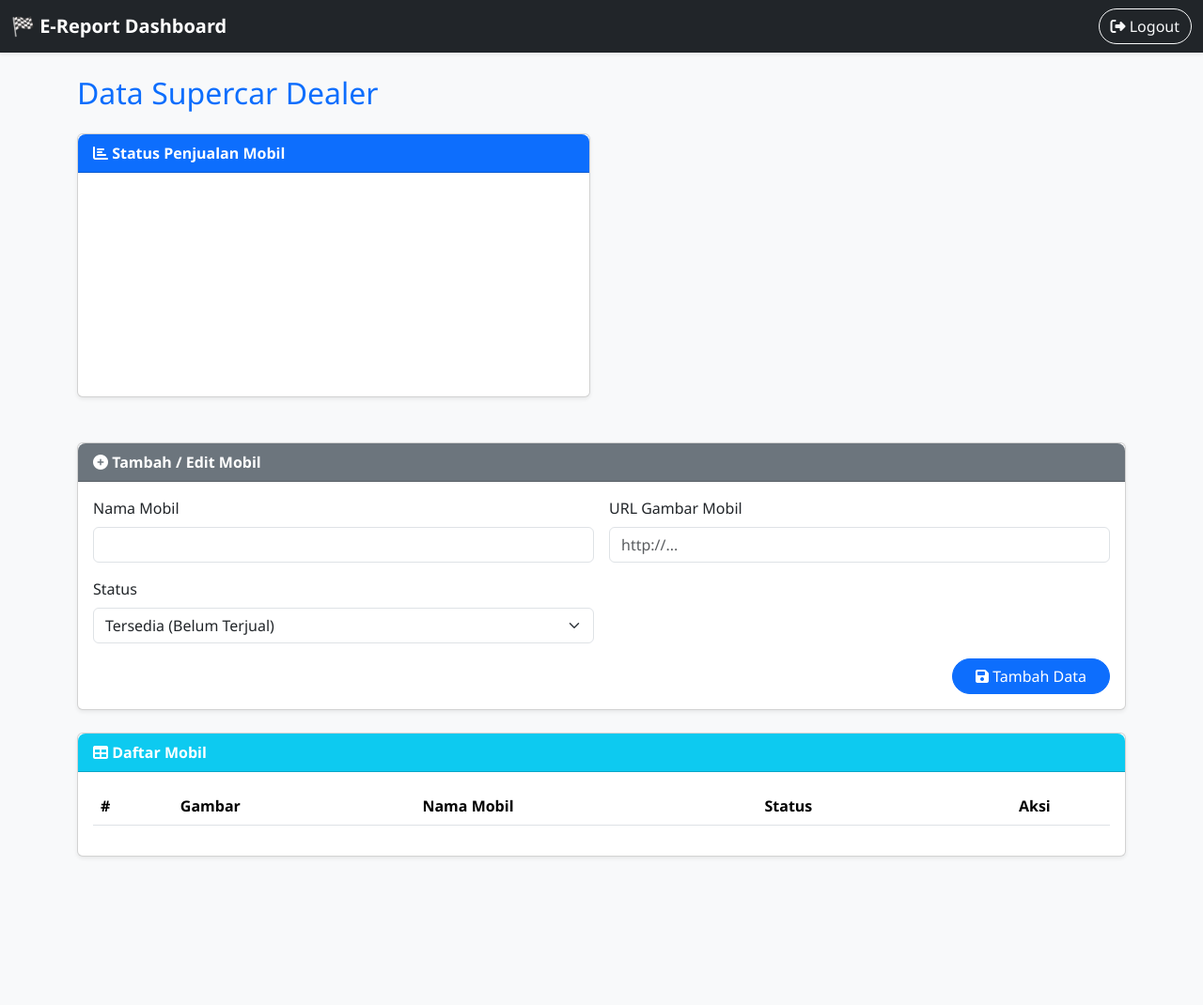
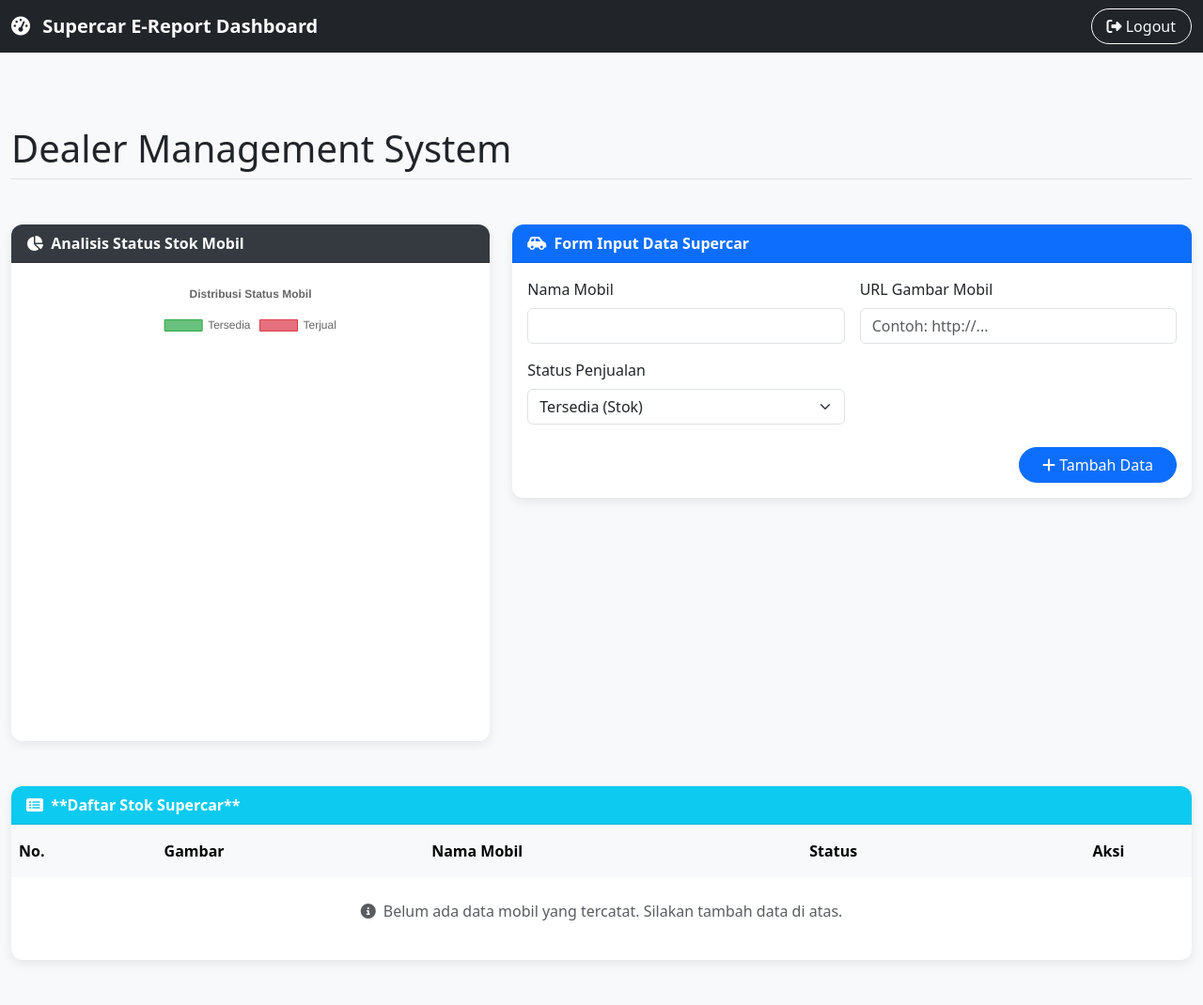
Before and after one commit to PrinzTsabioPrabhu-commits/-Supercar-Dealer-E-Report-Project-2, a plain HTML site: page indexxx.html in a window 1280 px wide. Shown: the whole page at 94% size. Before the commit the page ends 960 px from the top, so only its background shows below. Drawn offline with nearby package versions, Linux system fonts and the light colour scheme; sample sign-in values are in the browser's storage.

Commit message:
kode nya udah

```diff
--- a/indexxx.html
+++ b/indexxx.html
@@ -4,40 +4,90 @@
     <meta charset="UTF-8">
     <meta name="viewport" content="width=device-width, initial-scale=1.0">
     <title>Dashboard - Supercar E-Report</title>
+    <link rel="shortcut icon" href="https://img.freepik.com/premium-vector/auto-car-premium-dealer-logo-emblem-design-sports-luxury-car-icon-motor-vehicle-dealership-badge_828821-6.jpg?semt=ais_hybrid&w=740&q=80" type="image/x-icon">
+
     <link href="https://cdn.jsdelivr.net/npm/bootstrap@5.3.2/dist/css/bootstrap.min.css" rel="stylesheet">
-    <link rel="stylesheet" href="style.css">
+    <link rel="stylesheet" href="https://cdnjs.cloudflare.com/ajax/libs/font-awesome/6.5.2/css/all.min.css">
     <script src="https://cdn.jsdelivr.net/npm/chart.js@4.4.0/dist/chart.umd.min.js"></script>
-    <link rel="stylesheet" href="https://cdnjs.cloudflare.com/ajax/libs/font-awesome/6.4.2/css/all.min.css">
+
+    <style>
+        /* Latar belakang bersih dan modern */
+        body {
+            background-color: #f8f9fa;
+            padding-top: 70px; /* Jarak untuk navbar sticky */
+        }
+
+        /* Navbar Sticky dan Warna Lebih Gelap */
+        .navbar-custom {
+            background-color: #212529 !important; /* Darker/Black */
+            position: fixed;
+            top: 0;
+            left: 0;
+            right: 0;
+            z-index: 1030;
+        }
+
+        /* Card yang lebih elegan dan modern */
+        .card-custom {
+            border: none;
+            border-radius: 12px;
+            box-shadow: 0 4px 12px rgba(0, 0, 0, 0.08); /* Shadow halus */
+            transition: transform 0.3s;
+        }
+
+        .card-custom:hover {
+            transform: translateY(-2px);
+            box-shadow: 0 6px 15px rgba(0, 0, 0, 0.1);
+        }
+
+        /* Header Card yang Seragam */
+        .card-header-custom {
+            background-color: #343a40; /* Darker header */
+            color: white;
+            border-bottom: 1px solid rgba(0, 0, 0, 0.125);
+            border-radius: 12px 12px 0 0 !important;
+            font-weight: 600;
+        }
+
+        /* Thumbnail Mobil */
+        .car-thumbnail {
+            width: 80px;
+            height: 50px;
+            object-fit: cover;
+            border-radius: 6px;
+        }
+    </style>
 </head>
 <body onload="checkLogin()">
-    <nav class="navbar navbar-expand-lg navbar-dark bg-dark shadow-sm">
-        <div class="container-fluid">
-            <a class="navbar-brand fw-bold" href="#">🏁 E-Report Dashboard</a>
-            <button class="btn btn-outline-light rounded-pill" onclick="logout()">
+    <nav class="navbar navbar-expand-lg navbar-dark navbar-custom">
+        <div class="container-xxl"> <a class="navbar-brand fw-bold" href="#">
+                <i class="fas fa-tachometer-alt me-2"></i> Supercar E-Report Dashboard
+            </a>
+            <button class="btn btn-outline-light rounded-pill px-3" onclick="logout()">
                 <i class="fas fa-sign-out-alt"></i> Logout
             </button>
         </div>
     </nav>
 
-    <div class="container mt-4">
-        <h2 class="mb-4 text-primary">Data Supercar Dealer</h2>
+    <div class="container-xxl mt-5 pt-3">
+        <h1 class="mb-5 text-dark fw-light border-bottom pb-2">Dealer Management System</h1>
 
-        <div class="row mb-5">
-            <div class="col-lg-6">
-                <div class="card shadow-sm">
-                    <div class="card-header bg-primary text-white">
-                        <i class="fas fa-chart-bar"></i> Status Penjualan Mobil
+        <div class="row mb-5 g-4">
+
+            <div class="col-lg-5">
+                <div class="card card-custom">
+                    <div class="card-header card-header-custom">
+                        <i class="fas fa-chart-pie me-1"></i> Analisis Status Stok Mobil
                     </div>
                     <div class="card-body">
-                        <canvas id="salesChart" width="400" height="200"></canvas>
-                    </div>
+                        <canvas id="salesChart"></canvas>
                     </div>
                 </div>
             </div>
 
-        <div class="card mb-4 shadow-sm">
-            <div class="card-header bg-secondary text-white">
-                <i class="fas fa-plus-circle"></i> Tambah / Edit Mobil
+            <div class="col-lg-7">
+                <div class="card card-custom">
+                    <div class="card-header card-header-custom bg-primary"> <i class="fas fa-car-side me-1"></i> Form Input Data Supercar
                     </div>
                     <div class="card-body">
                         <form id="carForm" class="row g-3">
@@ -48,53 +98,60 @@
                             </div>
                             <div class="col-md-6">
                                 <label for="carUrl" class="form-label">URL Gambar Mobil</label>
-                        <input type="url" class="form-control" id="carUrl" placeholder="http://..." required>
+                                <input type="url" class="form-control" id="carUrl" placeholder="Contoh: http://..." required>
                             </div>
                             <div class="col-md-6">
-                        <label for="carStatus" class="form-label">Status</label>
+                                <label for="carStatus" class="form-label">Status Penjualan</label>
                                 <select id="carStatus" class="form-select" required>
-                            <option value="available">Tersedia (Belum Terjual)</option>
-                            <option value="sold">Terjual</option>
+                                    <option value="available">Tersedia (Stok)</option>
+                                    <option value="sold">Terjual (Out of Stock)</option>
                                 </select>
                             </div>
-                    <div class="col-12 text-end">
+                            <div class="col-md-6"></div>
+                            <div class="col-12 text-end mt-4">
                                 <button type="submit" class="btn btn-primary rounded-pill px-4" id="saveBtn">
-                            <i class="fas fa-save"></i> Tambah Data
+                                    <i class="fas fa-plus"></i> Tambah Data
                                 </button>
                                 <button type="reset" class="btn btn-outline-secondary rounded-pill px-4" id="cancelBtn" style="display: none;">
-                            <i class="fas fa-times"></i> Batal Edit
+                                    <i class="fas fa-times-circle"></i> Batal Edit
                                 </button>
                             </div>
                         </form>
                     </div>
                 </div>
+            </div>
+        </div>
 
-        <div class="card shadow-sm mb-5">
-            <div class="card-header bg-info text-white">
-                <i class="fas fa-table"></i> Daftar Mobil
+        <div class="row">
+            <div class="col-12">
+                <div class="card card-custom mb-5">
+                    <div class="card-header card-header-custom bg-info">
+                        <i class="fas fa-list-alt me-1"></i> **Daftar Stok Supercar**
                     </div>
-            <div class="card-body">
-                <div class="table-responsive">
-                    <table class="table table-hover align-middle">
-                        <thead>
-                            <tr>
-                                <th>#</th>
-                                <th>Gambar</th>
-                                <th>Nama Mobil</th>
-                                <th>Status</th>
-                                <th class="text-center">Aksi</th>
+                    <div class="card-body p-0"> <div class="table-responsive">
+                            <table class="table table-striped table-hover table-borderless align-middle mb-0">
+                                <thead class="table-light"> <tr>
+                                        <th class="py-3">No.</th>
+                                        <th class="py-3">Gambar</th>
+                                        <th class="py-3">Nama Mobil</th>
+                                        <th class="py-3">Status</th>
+                                        <th class="py-3 text-center">Aksi</th>
                                     </tr>
                                 </thead>
                                 <tbody id="carTableBody">
                                     </tbody>
                             </table>
                         </div>
-                <p id="emptyMessage" class="text-center text-muted mt-3" style="display: none;">Belum ada data mobil.</p>
+                        <p id="emptyMessage" class="text-center text-muted p-4" style="display: none;">
+                            <i class="fas fa-info-circle me-1"></i> Belum ada data mobil yang tercatat. Silakan tambah data di atas.
+                        </p>
+                    </div>
+                </div>
             </div>
         </div>
     </div>
 
     <script src="https://cdn.jsdelivr.net/npm/bootstrap@5.3.2/dist/js/bootstrap.bundle.min.js"></script>
-    <script src="js/script.js"></script>
+    <script src="script.js"></script>
 </body>
 </html>
--- a/script.js
+++ b/script.js
@@ -68,7 +68,7 @@ function handleLogin(event) {
 
 function logout() {
     localStorage.removeItem('isLoggedIn');
-    window.location.href = 'index.html';
+    window.location.href = 'indexxx.html';
 }
 
 // --- Fungsi CRUD (Create, Read, Update, Delete) ---
```
Also changed, not shown: index.html (+2 -1 lines), indexx.html (+2 -1 lines). Lines whose indentation alone changed are shown as unchanged.
